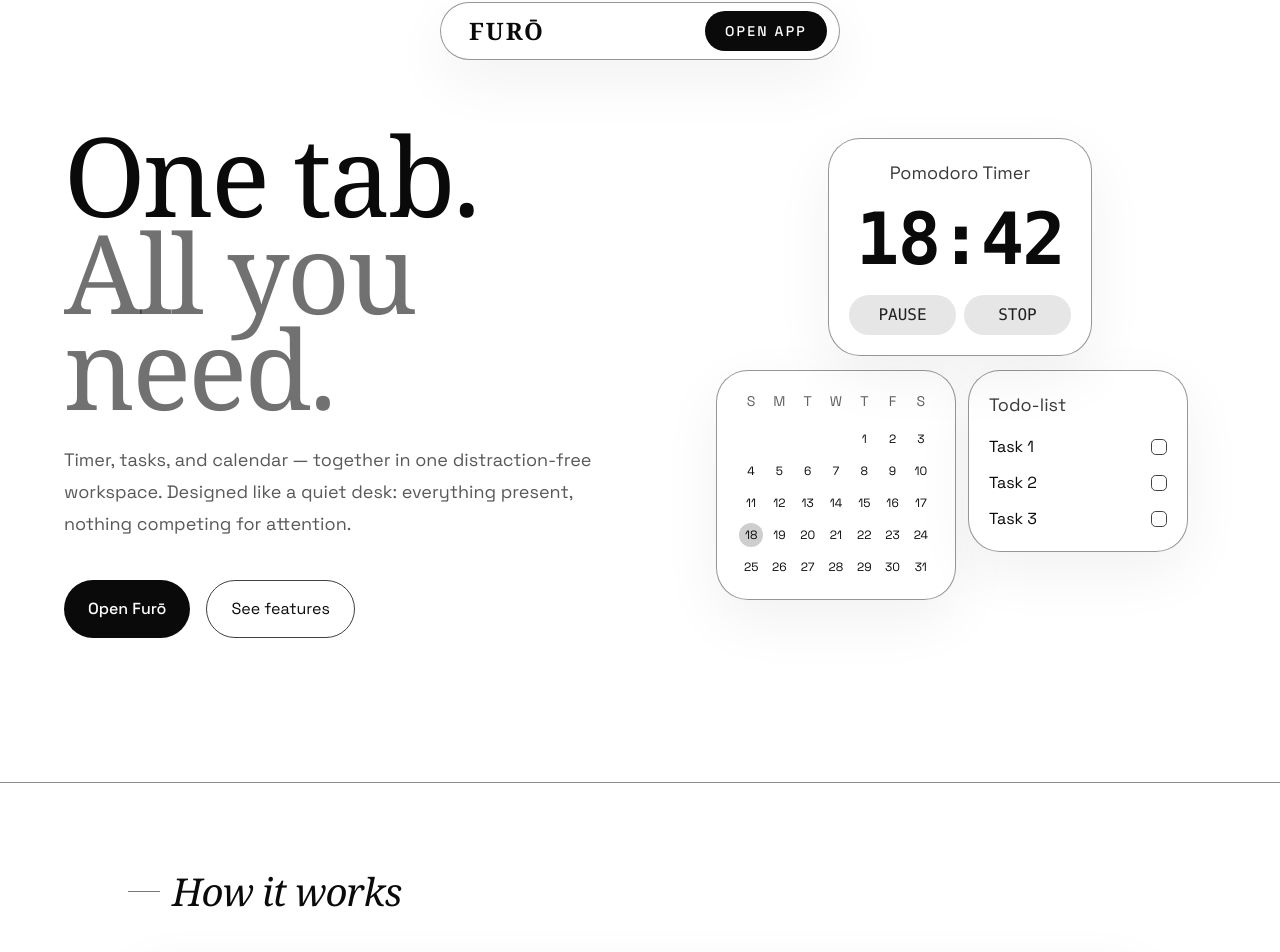
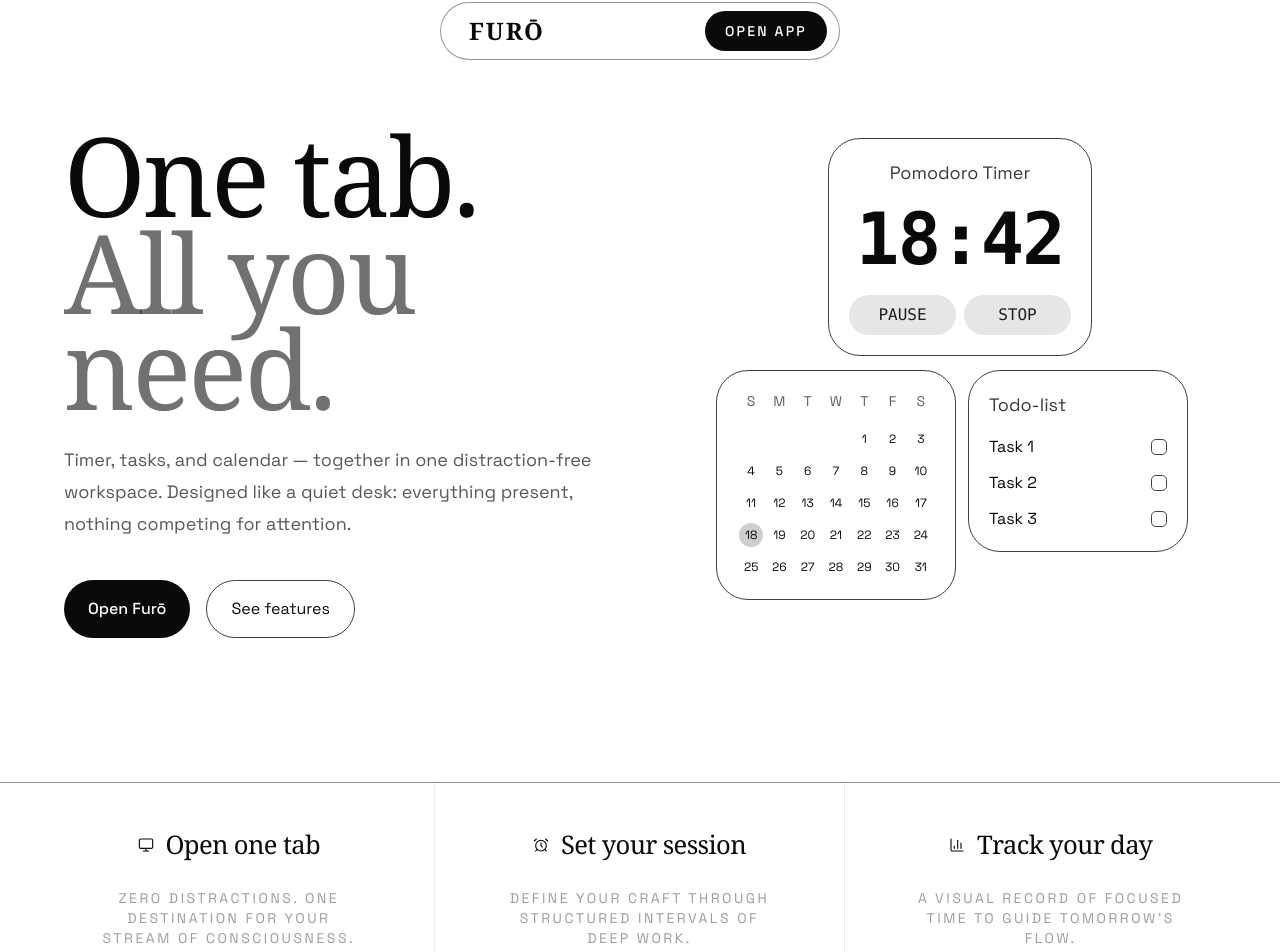
Before and after one commit to JasperTabin/Furo, a React (Vite) app: page / in a window 1280 px wide. Shown: the part 18-970 px from the top of the page. Built offline with nearby package versions, Linux system fonts and the light colour scheme.

Commit message:
Redesing tweaks

```diff
--- a/src/components/landing/Landing.tsx
+++ b/src/components/landing/Landing.tsx
@@ -8,31 +8,10 @@
   onEnter: () => void;
 }
 // ── Shared styles ─────────────────────────────────────────────────────── (Done)
-const BUTTON_FOCUS_RING =
-  "focus-visible:outline-none focus-visible:ring-2 focus-visible:ring-(--color-fg) focus-visible:ring-offset-2 focus-visible:ring-offset-(--color-bg)";
-const SURFACE_CLASS =
-  "border border-(--color-border)/55 bg-(--color-bg)/70 shadow-[0_20px_60px_rgba(0,0,0,0.06)] backdrop-blur-xl";
 const SECTION_WRAP_CLASS = "mx-auto w-full max-w-5xl";
 
-function useSectionReveal() {
-  const prefersReducedMotion = useReducedMotion();
-
-  return prefersReducedMotion
-    ? {}
-    : {
-        initial: { opacity: 0, y: 20 },
-        whileInView: { opacity: 1, y: 0 },
-        viewport: { once: true, amount: 0.2 },
-        transition: { duration: 0.6, ease: "easeOut" as const },
-      };
-}
-
 // ── Reusable Section Heading ─────────────────────────────────────────────────────── (Done)
-function SectionHeading({
-  title,
-}: {
-  title: string;
-}) {
+function SectionHeading({ title }: { title: string }) {
   return (
     <div className="mb-8">
       <h2 className="flex items-center gap-3 font-serif text-[clamp(2rem,3vw,3.1rem)] italic tracking-tight">
@@ -48,7 +27,7 @@
   return (
     <nav
       aria-label="Primary"
-      className={`fixed top-5 left-1/2 z-50 flex w-[min(25rem,calc(100%-2rem))] -translate-x-1/2 items-center justify-between rounded-full px-3 py-2 ${SURFACE_CLASS}`}
+      className="fixed top-5 left-1/2 z-50 flex w-[min(25rem,calc(100%-2rem))] -translate-x-1/2 items-center justify-between rounded-full border border-(--color-border)/55 bg-(--color-bg)/70 px-3 py-2 backdrop-blur-xl"
     >
       <div className="px-4 font-serif text-2xl font-semibold tracking-[0.08em]">
         FURŌ
@@ -56,7 +35,7 @@
       <button
         type="button"
         onClick={onEnter}
-        className={`rounded-full bg-(--color-fg) px-5 py-2.5 text-sm font-medium uppercase tracking-[0.16em] text-(--color-bg) transition hover:opacity-90 ${BUTTON_FOCUS_RING}`}
+        className="rounded-full bg-(--color-fg) px-5 py-2.5 text-sm font-medium uppercase tracking-[0.16em] text-(--color-bg) hover:opacity-90 focus-visible:outline-none focus-visible:ring-2 focus-visible:ring-(--color-fg) focus-visible:ring-offset-2 focus-visible:ring-offset-(--color-bg)"
       >
         Open App
       </button>
@@ -66,19 +45,13 @@
 
 // ── First Section ────────────────────────────────────────────────────────────────────── (DONE)
 function HeroSection({ onEnter }: LandingProps) {
-  const prefersReducedMotion = useReducedMotion();
   const weekdayLabels = ["S", "M", "T", "W", "T", "F", "S"] as const;
   const heroTasks = ["Task 1", "Task 2", "Task 3"] as const;
 
   return (
     <section className="relative flex min-h-screen items-center overflow-hidden px-6 pb-16 pt-16 sm:px-10 lg:px-16">
       <div className="relative mx-auto grid w-full max-w-7xl items-center gap-16 lg:grid-cols-[minmax(0,1.05fr)_minmax(0,.95fr)] xl:gap-24">
-        <motion.div
-          initial={prefersReducedMotion ? false : { opacity: 0, y: 20 }}
-          animate={{ opacity: 1, y: 0 }}
-          transition={{ duration: 0.6, ease: "easeOut" }}
-          className="text-left"
-        >
+        <div className="text-left">
           <h1 className="mb-7 font-serif text-[clamp(68px,9vw,110px)] font-normal leading-[0.88] tracking-tight">
             <span className="block">One tab.</span>
             <em className="block not-italic text-(--color-fg)/58">
@@ -94,32 +67,25 @@
             <button
               type="button"
               onClick={onEnter}
-              className={`rounded-full bg-(--color-fg) px-6 py-4 text-lead font-medium text-(--color-bg) transition hover:opacity-90 ${BUTTON_FOCUS_RING}`}
+              className="rounded-full bg-(--color-fg) px-6 py-4 text-lead font-medium text-(--color-bg) hover:opacity-90 focus-visible:outline-none focus-visible:ring-2 focus-visible:ring-(--color-fg) focus-visible:ring-offset-2 focus-visible:ring-offset-(--color-bg)"
             >
               Open Furō
             </button>
             <a
               href="#features"
-              className={`rounded-full border border-(--color-border) px-6 py-4 text-lead font-light text-(--color-fg) transition hover:bg-(--color-fg)/5 ${BUTTON_FOCUS_RING}`}
+              className="rounded-full border border-(--color-border) px-6 py-4 text-lead font-light text-(--color-fg) hover:bg-(--color-fg)/5 focus-visible:outline-none focus-visible:ring-2 focus-visible:ring-(--color-fg) focus-visible:ring-offset-2 focus-visible:ring-offset-(--color-bg)"
             >
               See features
             </a>
           </div>
-        </motion.div>
+        </div>
 
         <div
           aria-hidden="true"
-          className="relative hidden h-[30rem] items-center justify-center lg:flex xl:h-136"
+          className="relative hidden h-120 items-center justify-center lg:flex xl:h-136"
         >
-          <div className="relative h-full w-full max-w-[32rem] overflow-visible xl:max-w-136">
-            <motion.div
-              initial={
-                prefersReducedMotion ? false : { opacity: 0, y: 24, rotate: 0 }
-              }
-              animate={{ opacity: 1, y: 0, rotate: 0 }}
-              transition={{ duration: 0.55, ease: "easeOut", delay: 0.12 }}
-              className={`absolute right-21 top-7 z-20 w-56 rounded-[2rem] p-4 xl:right-31 xl:w-66 xl:p-5 ${SURFACE_CLASS}`}
-            >
+          <div className="relative h-full w-full max-w-lg overflow-visible xl:max-w-136">
+            <div className="absolute right-21 top-7 z-20 w-56 rounded-4xl border border-(--color-border) p-4 xl:right-31 xl:w-66 xl:p-5">
               <div className="mb-3 text-center text-base font-light text-(--color-fg)/80 xl:mb-4 xl:text-lg">
                 Pomodoro Timer
               </div>
@@ -134,19 +100,10 @@
                   STOP
                 </div>
               </div>
-            </motion.div>
+            </div>
 
             {/* Calendar */}
-            <motion.div
-              initial={
-                prefersReducedMotion
-                  ? false
-                  : { opacity: 0, x: -22, y: 18, rotate: 0 }
-              }
-              animate={{ opacity: 1, x: 0, y: 0, rotate: 0 }}
-              transition={{ duration: 0.55, ease: "easeOut", delay: 0.22 }}
-              className={`absolute right-50 top-55 z-10 w-52 rounded-[2rem] p-4 xl:top-65 xl:right-65 xl:w-60 xl:p-5 ${SURFACE_CLASS}`}
-            >
+            <div className="absolute right-50 top-55 z-10 w-52 rounded-4xl border border-(--color-border) p-4 xl:top-65 xl:right-65 xl:w-60 xl:p-5">
               <div className="mb-3 grid grid-cols-7 text-center text-sm text-(--color-fg)/65 xl:mb-4 xl:text-lead">
                 {weekdayLabels.map((dayLabel, index) => (
                   <div key={`${dayLabel}-${index}`}>{dayLabel}</div>
@@ -173,19 +130,10 @@
                   );
                 })}
               </div>
-            </motion.div>
+            </div>
 
             {/* TodoList */}
-            <motion.div
-              initial={
-                prefersReducedMotion
-                  ? false
-                  : { opacity: 0, x: 22, y: 18, rotate: 0 }
-              }
-              animate={{ opacity: 1, x: 0, y: 0, rotate: 0 }}
-              transition={{ duration: 0.55, ease: "easeOut", delay: 0.3 }}
-              className={`absolute top-55 right-0 z-10 w-48 rounded-[2rem] p-4 xl:right-7 xl:top-65 xl:w-55 xl:p-5 ${SURFACE_CLASS}`}
-            >
+            <div className="absolute top-55 right-0 z-10 w-48 rounded-4xl border border-(--color-border) p-4 xl:right-7 xl:top-65 xl:w-55 xl:p-5">
               <div className="mb-3 text-base font-light text-(--color-fg)/80 xl:mb-4 xl:text-lg">
                 Todo-list
               </div>
@@ -200,7 +148,7 @@
                   </div>
                 ))}
               </div>
-            </motion.div>
+            </div>
           </div>
         </div>
       </div>
@@ -210,43 +158,35 @@
 
 // ── Second Section ────────────────────────────────────────────────────────────── (Done)
 function HowItWorksSection() {
-  const reveal = useSectionReveal();
-
   return (
-    <section className="border-y border-(--color-border)/60 px-6 py-18 sm:py-20">
-      <motion.div {...reveal} className={SECTION_WRAP_CLASS}>
-        <SectionHeading title="How it works" />
-        <div
-          className={`grid overflow-hidden rounded-[2rem] sm:grid-cols-3 ${SURFACE_CLASS}`}
-        >
+    <section className="border-y border-(--color-border)/60 px-6 py-0">
+      <div className="mx-auto w-full max-w-7xl">
+        <div className="sm:grid sm:grid-cols-3">
           {STEPS.map((step, i, arr) => {
             const Icon = step.icon;
             return (
               <article
                 key={step.title}
-                className={`flex min-h-46 flex-col px-8 py-8 sm:min-h-42 sm:px-9 sm:py-9 ${
+                className={`flex min-h-40 flex-col items-center justify-center px-6 py-10 text-center sm:min-h-52 sm:px-8 ${
                   i < arr.length - 1
-                    ? "border-b border-(--color-border)/80 sm:border-b-0 sm:border-r"
+                    ? "border-b border-(--color-fg)/8 sm:border-b-0 sm:border-r"
                     : ""
                 }`}
               >
-                <div className="mb-4 flex items-center gap-3">
-                  <Icon
-                    className="h-4 w-4 shrink-0 text-(--color-fg)/65"
-                    strokeWidth={1.9}
-                  />
-                  <h3 className="font-serif text-[clamp(1.55rem,1.8vw,1.85rem)] tracking-tight text-(--color-fg)/92">
+                <div className="mb-3 flex items-center justify-center gap-3 whitespace-nowrap text-(--color-fg)">
+                  <Icon className="h-4 w-4 shrink-0" strokeWidth={1.7} />
+                  <h3 className="font-serif text-[clamp(1.5rem,2vw,2.35rem)] font-normal tracking-tight text-(--color-fg)">
                     {step.title}
                   </h3>
                 </div>
-                <p className="max-w-[18rem] text-sm leading-6 text-(--color-fg)/45 sm:text-[15px]">
+                <p className="mt-3 max-w-68 text-[11px] uppercase tracking-[0.18em] text-(--color-fg)/40 sm:text-sm">
                   {step.desc}
                 </p>
               </article>
             );
           })}
         </div>
-      </motion.div>
+      </div>
     </section>
   );
 }
@@ -257,7 +197,6 @@
     FEATURES.length,
   );
   const prefersReducedMotion = useReducedMotion();
-  const reveal = useSectionReveal();
   const activeFeature = FEATURES[activeIndex] ?? FEATURES[0];
 
   if (!activeFeature) {
@@ -277,7 +216,9 @@
           ref={stickyRef}
           className="sticky top-0 h-dvh flex items-center overflow-hidden bg-(--color-bg)"
         >
-          <div className="mx-auto grid w-full max-w-4xl grid-cols-2 items-center gap-12 px-6">
+          <div
+            className={`${SECTION_WRAP_CLASS} grid grid-cols-2 items-center gap-12 px-6`}
+          >
             <div>
               <SectionHeading title="Features" />
 
@@ -316,7 +257,7 @@
 
                     <div className="pb-8 flex-1">
                       <h3
-                        className={`font-serif font-normal leading-snug text-(--color-fg) transition-all duration-200 ${
+                        className={`font-serif font-normal leading-snug text-(--color-fg) ${
                           activeIndex === i ? "text-lg" : "text-base"
                         }`}
                       >
@@ -354,7 +295,7 @@
               }
               className="flex w-full items-center justify-center"
             >
-              <div className="w-full max-w-[34rem]">
+              <div className="w-full max-w-136">
                 <ActiveMock />
               </div>
             </motion.div>
@@ -363,7 +304,7 @@
       </div>
 
       <section className="block border-t border-(--color-border)/60 px-6 py-16 sm:hidden">
-        <motion.div {...reveal} className={SECTION_WRAP_CLASS}>
+        <div className={SECTION_WRAP_CLASS}>
           <SectionHeading title="Features" />
 
           <div className="space-y-14">
@@ -371,7 +312,9 @@
               const Mock = f.Mockup;
               return (
                 <div key={f.title}>
-                  <h3 className="mb-2 font-serif text-xl font-normal">{f.title}</h3>
+                  <h3 className="mb-2 font-serif text-xl font-normal">
+                    {f.title}
+                  </h3>
                   <p className="mb-5 text-xs leading-relaxed text-(--color-fg)/50">
                     {f.desc}
                   </p>
@@ -382,7 +325,7 @@
               );
             })}
           </div>
-        </motion.div>
+        </div>
       </section>
     </section>
   );
@@ -390,27 +333,20 @@
 
 // ── Fourth Section ────────────────────────────────────────────────────────── (Done)
 function WhySection() {
-  const reveal = useSectionReveal();
-
   return (
     <section className="border-b border-(--color-border)/60 px-6 py-24">
-      <motion.div
-        {...reveal}
-        className={`${SECTION_WRAP_CLASS} rounded-[2rem] p-8 sm:p-10 ${SURFACE_CLASS}`}
-      >
+      <div className={SECTION_WRAP_CLASS}>
         <SectionHeading title="Why I built this" />
-        <div className="grid gap-6 text-sm leading-8 text-(--color-fg)/56 sm:grid-cols-[1.2fr_.8fr]">
+        <div className="space-y-6 text-sm leading-8 text-(--color-fg)/56">
           <p>
             At first, I just needed a focus timer. But I kept switching tabs:
             one for the timer, another for my to-do list, another for the
-            calendar. The switching itself was breaking my focus.
-          </p>
-          <p>
-            So I built Furō as one quiet place for flow. A timer, a task board,
-            a calendar. Simple by design, not by accident.
+            calendar. The switching itself was breaking my focus. So I built
+            Furō as one quiet place for flow. A timer, a task board, a calendar.
+            Simple by design, not by accident.
           </p>
         </div>
-      </motion.div>
+      </div>
     </section>
   );
 }
@@ -419,14 +355,10 @@
 export function FAQSection() {
   const [openIndex, setOpenIndex] = useState<number | null>(null);
   const faqId = useId();
-  const reveal = useSectionReveal();
 
   return (
     <section className="border-b border-(--color-border)/60 px-6 py-20">
-      <motion.div
-        {...reveal}
-        className={`${SECTION_WRAP_CLASS} rounded-[2rem] p-8 sm:p-10 ${SURFACE_CLASS}`}
-      >
+      <div className={SECTION_WRAP_CLASS}>
         <SectionHeading title="FAQs" />
 
         <dl>
@@ -442,14 +374,14 @@
                   aria-expanded={openIndex === i}
                   aria-controls={`${faqId}-answer-${i}`}
                   id={`${faqId}-question-${i}`}
-                  className={`flex w-full items-center justify-between gap-4 py-4 text-left transition-colors hover:text-(--color-fg) ${BUTTON_FOCUS_RING}`}
+                  className="flex w-full items-center justify-between gap-4 py-4 text-left hover:text-(--color-fg) focus-visible:outline-none focus-visible:ring-2 focus-visible:ring-(--color-fg) focus-visible:ring-offset-2 focus-visible:ring-offset-(--color-bg)"
                 >
                   <span className="font-serif text-base font-light text-(--color-fg)/80">
                     {faq.question}
                   </span>
                   <ChevronDown
                     aria-hidden="true"
-                    className={`shrink-0 transition-transform duration-300 ease-in-out text-(--color-fg)/80 ${
+                    className={`shrink-0 text-(--color-fg)/80 ${
                       openIndex === i ? "rotate-180" : ""
                     }`}
                     size={18}
@@ -459,7 +391,7 @@
               <dd
                 id={`${faqId}-answer-${i}`}
                 aria-labelledby={`${faqId}-question-${i}`}
-                className={`overflow-hidden transition-all duration-300 ease-in-out ${
+                className={`overflow-hidden ${
                   openIndex === i ? "max-h-40 pb-4" : "max-h-0"
                 }`}
               >
@@ -470,18 +402,16 @@
             </div>
           ))}
         </dl>
-      </motion.div>
+      </div>
     </section>
   );
 }
 
 // ── Sixth Section ─────────────────────────────────────────────────────────────────────── (Done)
 function CtaSection({ onEnter }: LandingProps) {
-  const reveal = useSectionReveal();
-
   return (
     <section className="px-6 py-32 text-center">
-      <motion.div {...reveal}>
+      <div>
         <h2
           className="mb-7 font-serif font-normal leading-[.94] tracking-tight"
           style={{ fontSize: "clamp(56px, 8vw, 108px)" }}
@@ -496,11 +426,11 @@
         <button
           type="button"
           onClick={onEnter}
-          className={`rounded-full bg-(--color-fg) px-5 py-3 text-sm font-medium uppercase tracking-[0.18em] text-(--color-bg) transition hover:opacity-90 ${BUTTON_FOCUS_RING}`}
+          className="rounded-full bg-(--color-fg) px-5 py-3 text-sm font-medium uppercase tracking-[0.18em] text-(--color-bg) hover:opacity-90 focus-visible:outline-none focus-visible:ring-2 focus-visible:ring-(--color-fg) focus-visible:ring-offset-2 focus-visible:ring-offset-(--color-bg)"
         >
           Open Furō
         </button>
-      </motion.div>
+      </div>
     </section>
   );
 }
@@ -510,7 +440,9 @@
   return (
     <footer className="flex flex-col justify-between gap-4 border-t border-(--color-border)/60 px-10 py-5 sm:flex-row sm:items-center">
       <div>
-        <div className="font-serif text-sm font-semibold tracking-[0.2em]">FURŌ</div>
+        <div className="font-serif text-sm font-semibold tracking-[0.2em]">
+          FURŌ
+        </div>
         <div className="text-xs text-(--color-fg)/40 mt-1">
           Built by Jasper Tabin
         </div>
--- a/src/components/landing/mockups.tsx
+++ b/src/components/landing/mockups.tsx
@@ -159,7 +159,7 @@
           Sample Application
         </p>
 
-        <div className="absolute left-55 -bottom-10 sm:left-70 sm:top-64 border border-(--color-border) rounded-lg bg-(--color-fg)/5 p-2">
+        <div className="absolute left-55 -bottom-10 sm:left-85 sm:top-64 border border-(--color-border) rounded-lg bg-(--color-fg)/5 p-2">
           <div className="font-mono font-bold text-center text-base mb-1">
             25:00
           </div>
```
